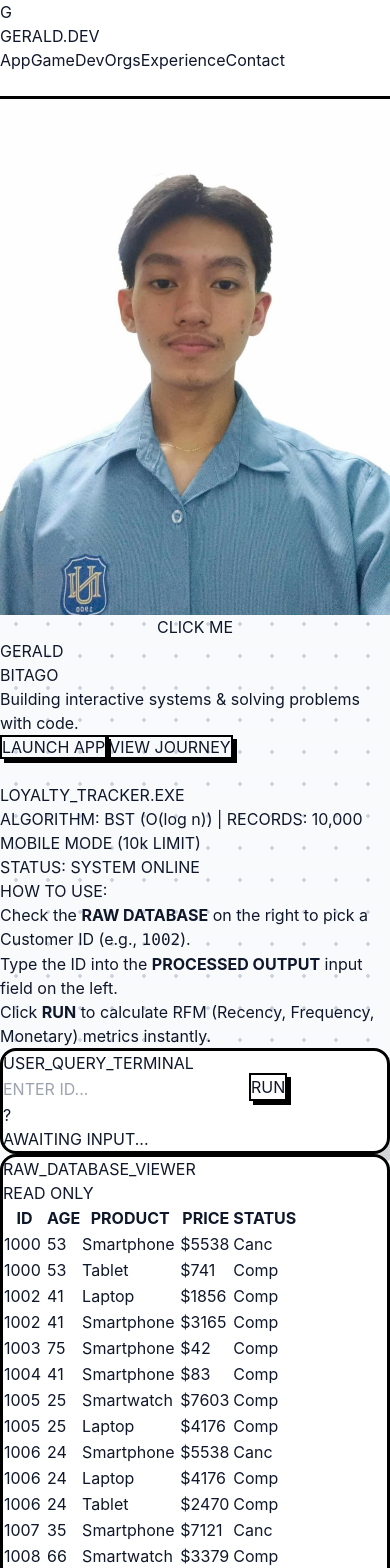
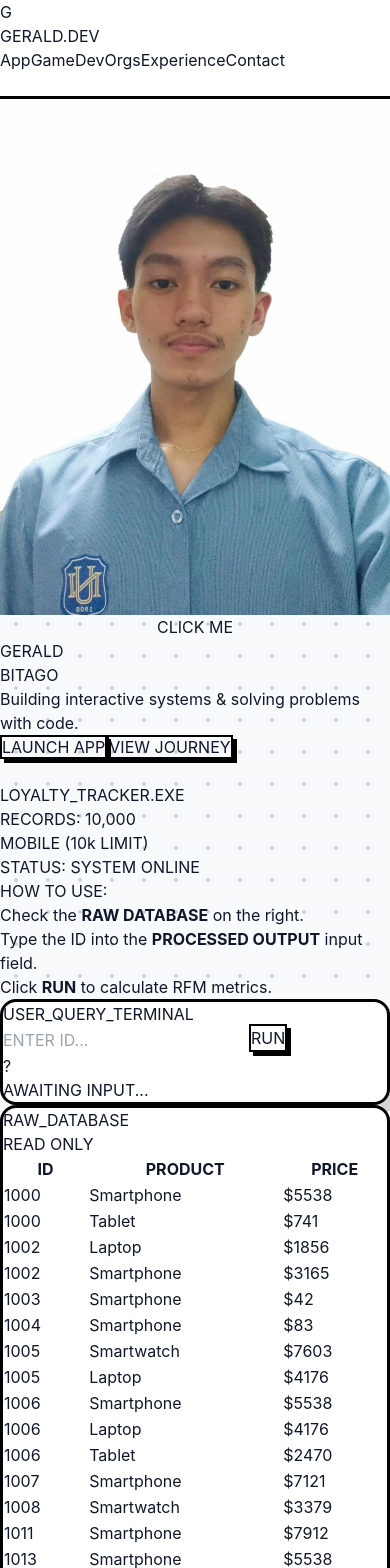
Before and after one commit to calci07/Portfolio, a React (Vite) app: page / in a window 390 px wide. Shown: the top 1568 px of the page. Built offline with nearby package versions, Linux system fonts and the light colour scheme.

Commit message:
mobile optimization fix

```diff
--- a/src/components/LoyaltyApp.jsx
+++ b/src/components/LoyaltyApp.jsx
@@ -11,7 +11,7 @@ const LoyaltyApp = () => {
   const [result, setResult] = useState(null);
   const [error, setError] = useState('');
   const [loadingMsg, setLoadingMsg] = useState('Waiting for System...');
-  const [deviceMode, setDeviceMode] = useState('DETECTING...'); // To show user what mode they are on
+  const [deviceMode, setDeviceMode] = useState('DETECTING...');
 
   const rowRefs = useRef({});
 
@@ -23,7 +23,6 @@ const LoyaltyApp = () => {
         if (!response.ok) throw new Error("Database file missing");
         const text = await response.text();
 
-        // Give UI a moment to render before processing
         setTimeout(() => processCSV(text), 100);
       } catch (err) {
         setError(err.message);
@@ -35,9 +34,9 @@ const LoyaltyApp = () => {
   const processCSV = (text) => {
     setLoadingMsg("ANALYZING DEVICE...");
 
-    // 1. Detect Mobile (Screen width less than 768px is a standard breakpoint)
+
     const isMobile = window.innerWidth < 768;
-    const modeName = isMobile ? "MOBILE MODE (10k LIMIT)" : "DESKTOP MODE (FULL DATA)";
+    const modeName = isMobile ? "MOBILE (10k LIMIT)" : "DESKTOP (FULL DATA)";
     setDeviceMode(modeName);
 
     setLoadingMsg("INDEXING RECORDS...");
@@ -46,18 +45,16 @@ const LoyaltyApp = () => {
     const newBST = new CustomerBST();
     const parsedData = [];
 
-    // 2. Set the limit based on device
-    // If mobile, stop at 10,000. If desktop, go to the end.
+
     const maxRows = isMobile ? 10000 : lines.length;
 
     for (let i = 1; i < lines.length; i++) {
-      // 3. Stop processing if we hit the limit
+
       if (parsedData.length >= maxRows) break;
 
       const line = lines[i].trim();
       if (!line) continue;
 
-      // Regex split for CSV
       const data = line.split(/,(?=(?:(?:[^"]*"){2})*[^"]*$)/);
       const id = parseInt(data[0]);
       if (isNaN(id)) continue;
@@ -99,69 +96,69 @@ const LoyaltyApp = () => {
         rowRefs.current[id].scrollIntoView({ behavior: 'smooth', block: 'center' });
       }
     } else {
-      // Improved error message to explain why an ID might be missing on mobile
-      if (deviceMode.includes("MOBILE") && id > 0) { // Assuming IDs roughly correlate to order
-          setError(`ID ${id} not found (Might be outside 10k mobile limit).`);
+
+      if (deviceMode.includes("MOBILE") && id > 0) {
+         setError(`ID ${id} not found (Might be outside 10k mobile limit).`);
       } else {
-          setError(`ID ${id} not found.`);
+         setError(`ID ${id} not found.`);
       }
     }
   };
 
   return (
-    <section id="app" className="py-16 px-4 md:px-8 max-w-[1600px] mx-auto font-sans">
 
-     {/* header */}
-      <div className="mb-8 p-6 bg-white border-4 border-black rounded-xl shadow-[8px_8px_0px_0px_rgba(0,0,0,0.1)]">
+    <section id="app" className="py-12 px-4 md:py-20 md:px-8 max-w-[1600px] mx-auto font-sans">
+
+      <div className="mb-8 p-4 md:p-6 bg-white border-4 border-black rounded-xl shadow-[8px_8px_0px_0px_rgba(0,0,0,0.1)]">
         <div className="flex flex-col md:flex-row justify-between items-start md:items-center gap-4 border-b-2 border-gray-200 pb-4 mb-4">
           <div>
-            <h2 className="text-4xl md:text-6xl font-black italic tracking-tighter text-blue-700">
+            <h2 className="text-3xl md:text-6xl font-black italic tracking-tighter text-blue-700">
               LOYALTY_TRACKER<span className="text-black">.EXE</span>
             </h2>
             <div className="flex flex-col md:flex-row md:items-center gap-2 mt-2">
-                <p className="font-mono text-xs md:text-sm text-gray-500 tracking-wide">
-                ALGORITHM: BST (O(log n)) | RECORDS: <span className="tabular-nums font-bold text-gray-700">{rawData.length.toLocaleString()}</span>
+                <p className="font-mono text-[10px] md:text-sm text-gray-500 tracking-wide">
+                  RECORDS: <span className="tabular-nums font-bold text-gray-700">{rawData.length.toLocaleString()}</span>
                 </p>
-                {/* Mode Indicator */}
+                {/* device mode */}
                 <span className="text-[10px] font-bold bg-gray-200 px-2 py-0.5 rounded text-gray-600 w-fit">
                     {deviceMode}
                 </span>
             </div>
           </div>
-          <div className={`px-4 py-2 font-bold font-mono text-sm tracking-wider rounded ${isLoaded ? 'bg-green-100 text-green-700 border-2 border-green-600' : 'bg-yellow-100 text-yellow-700 animate-pulse'}`}>
+          <div className={`px-4 py-2 font-bold font-mono text-xs md:text-sm tracking-wider rounded ${isLoaded ? 'bg-green-100 text-green-700 border-2 border-green-600' : 'bg-yellow-100 text-yellow-700 animate-pulse'}`}>
             STATUS: {loadingMsg}
           </div>
         </div>
 
-     {/* instruc */}
-        <div className="bg-gray-50 p-4 rounded border border-gray-200 text-sm md:text-base leading-relaxed">
-          <h4 className="font-black text-gray-800 mb-2 tracking-wide uppercase text-xs">HOW TO USE:</h4>
+        <div className="bg-gray-50 p-4 rounded border border-gray-200 text-xs md:text-base leading-relaxed">
+          <h4 className="font-black text-gray-800 mb-2 tracking-wide uppercase text-[10px] md:text-xs">HOW TO USE:</h4>
           <ol className="list-decimal list-inside space-y-1 text-gray-700 font-medium">
-            <li>Check the <strong>RAW DATABASE</strong> on the right to pick a Customer ID (e.g., <code className="bg-gray-200 px-1 rounded font-mono text-blue-600">1002</code>).</li>
-            <li>Type the ID into the <strong>PROCESSED OUTPUT</strong> input field on the left.</li>
-            <li>Click <strong>RUN</strong> to calculate RFM (Recency, Frequency, Monetary) metrics instantly.</li>
+            <li>Check the <strong>RAW DATABASE</strong> on the right.</li>
+            <li>Type the ID into the <strong>PROCESSED OUTPUT</strong> input field.</li>
+            <li>Click <strong>RUN</strong> to calculate RFM metrics.</li>
           </ol>
         </div>
       </div>
 
-      <div className="grid grid-cols-1 lg:grid-cols-2 gap-8 h-[800px]">
 
-    {/* left */}
-        <div className="card-neo flex flex-col h-full overflow-hidden relative">
+      <div className="grid grid-cols-1 lg:grid-cols-2 gap-8 h-auto lg:h-[800px]">
+
+
+        <div className="card-neo flex flex-col h-[500px] lg:h-full overflow-hidden relative border-4 border-black rounded-xl">
           <div className="p-4 bg-black text-white flex justify-between items-center z-10">
-            <h3 className="font-bold font-mono tracking-widest text-sm">USER_QUERY_TERMINAL</h3>
+            <h3 className="font-bold font-mono tracking-widest text-xs md:text-sm">USER_QUERY_TERMINAL</h3>
             <div className="flex gap-2">
-               <div className="w-3 h-3 bg-red-500 rounded-full border border-gray-600"></div>
-               <div className="w-3 h-3 bg-yellow-400 rounded-full border border-gray-600"></div>
-               <div className="w-3 h-3 bg-green-500 rounded-full border border-gray-600"></div>
+               <div className="w-2.5 h-2.5 md:w-3 md:h-3 bg-red-500 rounded-full border border-gray-600"></div>
+               <div className="w-2.5 h-2.5 md:w-3 md:h-3 bg-yellow-400 rounded-full border border-gray-600"></div>
+               <div className="w-2.5 h-2.5 md:w-3 md:h-3 bg-green-500 rounded-full border border-gray-600"></div>
             </div>
           </div>
 
-          <div className="p-6 flex-1 overflow-y-auto bg-gray-50">
+          <div className="p-4 md:p-6 flex-1 overflow-y-auto bg-gray-50">
             <div className="flex gap-2 mb-6">
               <input
                 type="number"
-                className="flex-1 p-4 border-4 border-black font-mono text-xl md:text-2xl focus:outline-none focus:bg-white bg-white transition-all shadow-[4px_4px_0px_0px_rgba(0,0,0,0.1)] placeholder:text-gray-300"
+                className="flex-1 p-3 md:p-4 border-4 border-black font-mono text-lg md:text-2xl focus:outline-none focus:bg-white bg-white transition-all shadow-[4px_4px_0px_0px_rgba(0,0,0,0.1)] placeholder:text-gray-300"
                 placeholder="ENTER ID..."
                 value={searchId}
                 onChange={(e) => setSearchId(e.target.value)}
@@ -169,7 +166,7 @@ const LoyaltyApp = () => {
               />
               <button
                 onClick={handleSearch}
-                className="btn-neo px-8 bg-blue-600 text-white font-black text-xl tracking-wider hover:bg-blue-700 active:scale-95 shadow-[4px_4px_0px_0px_rgba(0,0,0,1)]"
+                className="btn-neo px-4 md:px-8 bg-blue-600 text-white font-black text-lg md:text-xl tracking-wider hover:bg-blue-700 active:scale-95 shadow-[4px_4px_0px_0px_rgba(0,0,0,1)]"
               >
                 RUN
               </button>
@@ -178,45 +175,42 @@ const LoyaltyApp = () => {
             {error && (
               <div className="bg-red-100 border-l-8 border-red-500 p-4 font-bold text-red-700 mb-6 flex items-center gap-2">
                 <span className="text-2xl">⚠</span>
-                <span className="font-mono">{error}</span>
+                <span className="font-mono text-xs md:text-base">{error}</span>
               </div>
             )}
 
             {result ? (
-              <div className="space-y-6 animate-fadeIn">
-                <div className="grid grid-cols-2 gap-4">
-                  <div className="bg-white border-4 border-black p-4 shadow-[4px_4px_0px_0px_rgba(0,0,0,0.1)]">
+              <div className="space-y-6 animate-fadeIn pb-4">
+                <div className="grid grid-cols-2 gap-3 md:gap-4">
+                  <div className="bg-white border-4 border-black p-3 md:p-4 shadow-[4px_4px_0px_0px_rgba(0,0,0,0.1)]">
                     <div className="text-[10px] font-black tracking-widest text-gray-400 uppercase mb-1">CUSTOMER ID</div>
-                    <div className="text-3xl md:text-4xl font-black text-slate-900 tabular-nums tracking-tight">#{result.customerId}</div>
+                    <div className="text-2xl md:text-4xl font-black text-slate-900 tabular-nums tracking-tight">#{result.customerId}</div>
                   </div>
-                  <div className="bg-green-100 border-4 border-black p-4 shadow-[4px_4px_0px_0px_rgba(0,0,0,0.1)]">
+                  <div className="bg-green-100 border-4 border-black p-3 md:p-4 shadow-[4px_4px_0px_0px_rgba(0,0,0,0.1)]">
                     <div className="text-[10px] font-black tracking-widest text-green-700 uppercase mb-1">TOTAL SPENT</div>
-                    <div className="text-3xl md:text-4xl font-black text-green-900 tabular-nums tracking-tight">${result.rfm.monetary.toFixed(2)}</div>
+                    <div className="text-2xl md:text-4xl font-black text-green-900 tabular-nums tracking-tight">${result.rfm.monetary.toFixed(0)}</div>
                   </div>
-                  <div className="bg-purple-100 border-4 border-black p-4 shadow-[4px_4px_0px_0px_rgba(0,0,0,0.1)]">
+                  <div className="bg-purple-100 border-4 border-black p-3 md:p-4 shadow-[4px_4px_0px_0px_rgba(0,0,0,0.1)]">
                     <div className="text-[10px] font-black tracking-widest text-purple-700 uppercase mb-1">FREQUENCY</div>
-                    <div className="text-3xl md:text-4xl font-black text-purple-900 tabular-nums tracking-tight">{result.rfm.frequency} <span className="text-lg font-bold text-purple-600/70">Orders</span></div>
+                    <div className="text-2xl md:text-4xl font-black text-purple-900 tabular-nums tracking-tight">{result.rfm.frequency} <span className="text-xs md:text-lg font-bold text-purple-600/70">Orders</span></div>
                   </div>
-                  <div className="bg-yellow-100 border-4 border-black p-4 shadow-[4px_4px_0px_0px_rgba(0,0,0,0.1)]">
+                  <div className="bg-yellow-100 border-4 border-black p-3 md:p-4 shadow-[4px_4px_0px_0px_rgba(0,0,0,0.1)]">
                     <div className="text-[10px] font-black tracking-widest text-yellow-700 uppercase mb-1">RECENCY</div>
-                    <div className="text-3xl md:text-4xl font-black text-yellow-900 tabular-nums tracking-tight">{result.rfm.recency} <span className="text-lg font-bold text-yellow-600/70">Days</span></div>
+                    <div className="text-2xl md:text-4xl font-black text-yellow-900 tabular-nums tracking-tight">{result.rfm.recency} <span className="text-xs md:text-lg font-bold text-yellow-600/70">Days</span></div>
                   </div>
                 </div>
 
-                <div className="bg-white border-2 border-black p-4 shadow-[4px_4px_0px_0px_rgba(0,0,0,0.05)]">
+                <div className="bg-white border-2 border-black p-3 md:p-4 shadow-[4px_4px_0px_0px_rgba(0,0,0,0.05)]">
                   <h4 className="font-black border-b-2 border-gray-200 pb-2 mb-4 text-xs tracking-widest text-gray-500">TRANSACTION HISTORY</h4>
                   <div className="space-y-2 font-mono text-xs md:text-sm max-h-48 overflow-y-auto pr-2">
                     {result.transactions.map((t, i) => (
-                      <div key={i} className="flex justify-between items-center bg-gray-50 hover:bg-white p-3 rounded border border-gray-200 transition-colors">
+                      <div key={i} className="flex justify-between items-center bg-gray-50 hover:bg-white p-2 md:p-3 rounded border border-gray-200 transition-colors">
                         <div>
                           <span className="font-bold block text-blue-900">{t.productType}</span>
                           <span className="text-[10px] text-gray-500 uppercase tracking-wide">{t.purchaseDate.toLocaleDateString()}</span>
                         </div>
                         <div className="text-right">
-                          <span className="block font-bold tabular-nums text-base">${t.totalPrice}</span>
-                          <span className={`text-[10px] px-2 py-0.5 rounded-full uppercase font-bold tracking-wide ${t.orderStatus === 'Completed' ? 'bg-green-100 text-green-800' : 'bg-red-100 text-red-800'}`}>
-                            {t.orderStatus}
-                          </span>
+                          <span className="block font-bold tabular-nums text-sm md:text-base">${t.totalPrice}</span>
                         </div>
                       </div>
                     ))}
@@ -224,18 +218,18 @@ const LoyaltyApp = () => {
                 </div>
               </div>
             ) : (
-              <div className="h-48 flex flex-col items-center justify-center text-gray-300 font-mono text-center select-none">
-                <div className="text-6xl mb-4 opacity-20">?</div>
-                <div className="tracking-widest text-sm font-bold">AWAITING INPUT...</div>
+              <div className="h-32 md:h-48 flex flex-col items-center justify-center text-gray-300 font-mono text-center select-none">
+                <div className="text-4xl md:text-6xl mb-4 opacity-20">?</div>
+                <div className="tracking-widest text-xs md:text-sm font-bold">AWAITING INPUT...</div>
               </div>
             )}
           </div>
         </div>
 
-        {/* raw data tabl */}
-        <div className="card-neo flex flex-col h-full overflow-hidden">
+
+        <div className="card-neo flex flex-col h-[500px] lg:h-full overflow-hidden border-4 border-black rounded-xl">
           <div className="p-4 bg-gray-200 border-b-4 border-black flex justify-between items-center z-10">
-            <h3 className="font-bold font-mono tracking-widest text-sm text-gray-700">RAW_DATABASE_VIEWER</h3>
+            <h3 className="font-bold font-mono tracking-widest text-xs md:text-sm text-gray-700">RAW_DATABASE</h3>
             <span className="text-[10px] font-black tracking-widest bg-white px-2 py-1 border border-black rounded text-gray-500">READ ONLY</span>
           </div>
 
@@ -244,11 +238,9 @@ const LoyaltyApp = () => {
               <table className="w-full text-left border-collapse font-mono text-xs md:text-sm">
                 <thead className="bg-gray-100 sticky top-0 border-b-2 border-black shadow-sm z-10">
                   <tr>
-                    <th className="p-3 border-r border-gray-300 w-20 tracking-wider text-gray-600">ID</th>
-                    <th className="p-3 border-r border-gray-300 w-16 tracking-wider text-gray-600">AGE</th>
-                    <th className="p-3 border-r border-gray-300 tracking-wider text-gray-600">PRODUCT</th>
-                    <th className="p-3 border-r border-gray-300 text-right tracking-wider text-gray-600">PRICE</th>
-                    <th className="p-3 tracking-wider text-gray-600">STATUS</th>
+                    <th className="p-2 md:p-3 border-r border-gray-300 w-16 md:w-20 tracking-wider text-gray-600">ID</th>
+                    <th className="p-2 md:p-3 border-r border-gray-300 tracking-wider text-gray-600">PRODUCT</th>
+                    <th className="p-2 md:p-3 border-r border-gray-300 text-right tracking-wider text-gray-600">PRICE</th>
                   </tr>
                 </thead>
 
@@ -261,17 +253,19 @@ const LoyaltyApp = () => {
                         result && result.customerId === row.id ? 'bg-yellow-100 border-y-2 border-black font-bold' : 'text-gray-600'
                       }`}
                     >
-                      <td className="p-3 border-r border-gray-200 text-blue-700 tabular-nums">{row.id}</td>
-                      <td className="p-3 border-r border-gray-200 tabular-nums">{row.rawLine[1]}</td>
-                      <td className="p-3 border-r border-gray-200 truncate max-w-[100px] text-gray-900">{row.rawLine[4]}</td>
-                      <td className="p-3 border-r border-gray-200 text-right tabular-nums text-gray-900">${parseFloat(row.rawLine[9]).toFixed(0)}</td>
-                      <td className="p-3">
-                          <span className={`px-2 py-0.5 text-[10px] uppercase font-bold tracking-wide rounded ${row.rawLine[7] === 'Completed' ? 'bg-green-100 text-green-700' : 'bg-red-100 text-red-700'}`}>
-                           {row.rawLine[7].substring(0,4)}
-                          </span>
-                      </td>
+                      <td className="p-2 md:p-3 border-r border-gray-200 text-blue-700 tabular-nums">{row.id}</td>
+                      <td className="p-2 md:p-3 border-r border-gray-200 truncate max-w-[100px] text-gray-900">{row.rawLine[4]}</td>
+                      <td className="p-2 md:p-3 border-r border-gray-200 text-right tabular-nums text-gray-900">${parseFloat(row.rawLine[9]).toFixed(0)}</td>
                     </tr>
                   ))}
+
+                  {deviceMode.includes("MOBILE") && (
+                     <tr>
+                        <td colSpan="3" className="p-4 text-center text-gray-400 italic bg-gray-50">
+                           ... Limiting display to 10,000 records for Mobile Performance ...
+                        </td>
+                     </tr>
+                  )}
                 </tbody>
               </table>
             ) : (
```
